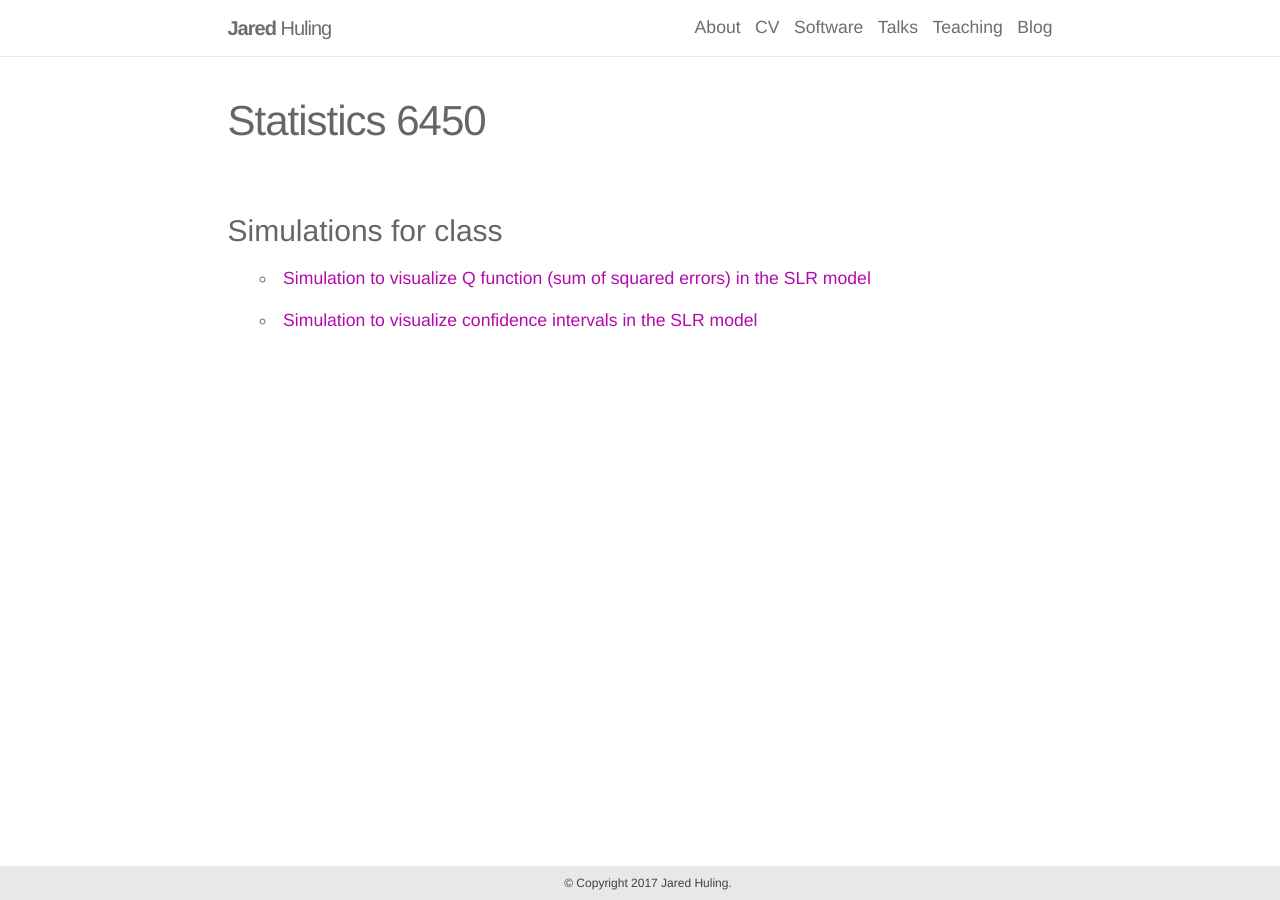
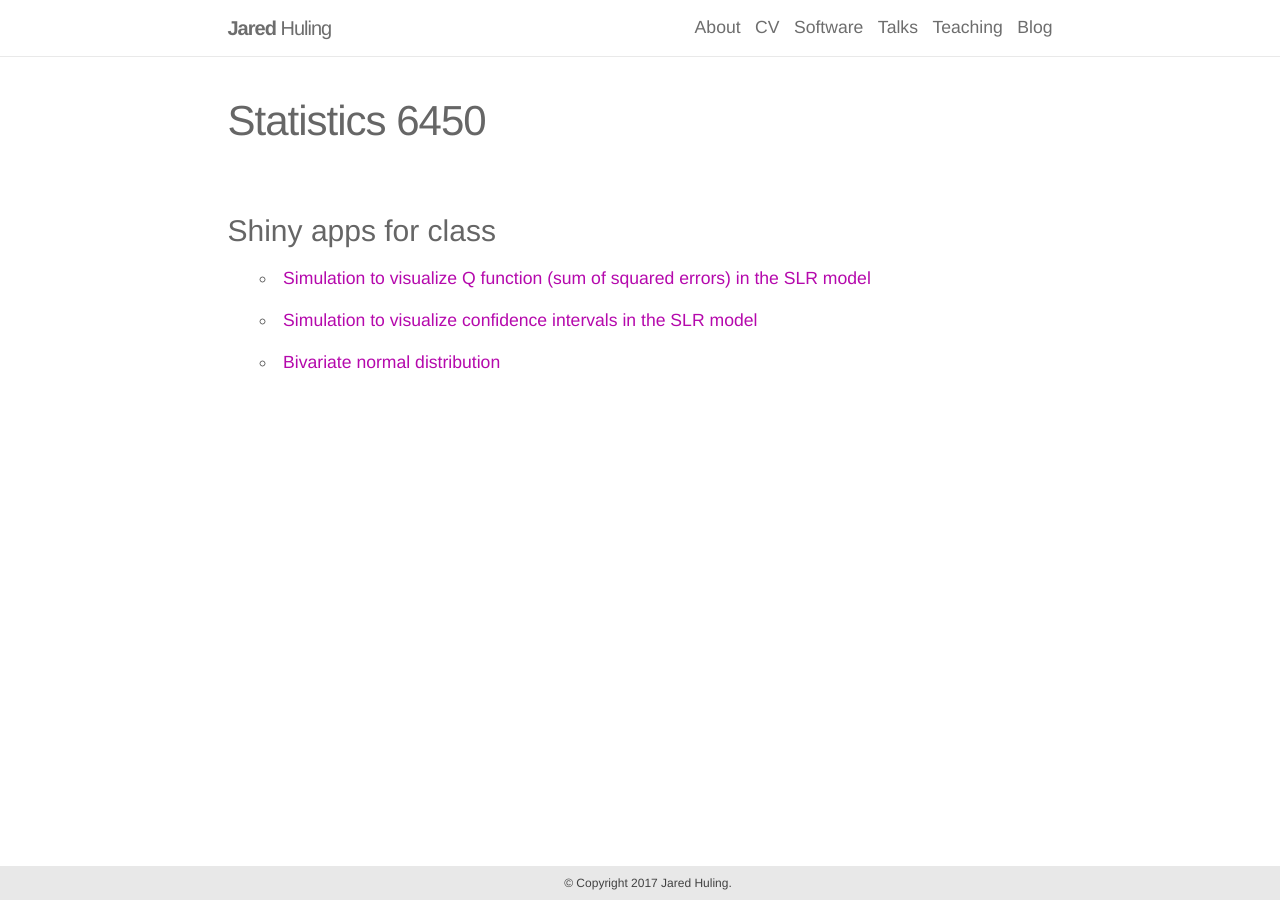
Before and after one commit to jaredhuling/jaredhuling.github.io, a Jekyll site: the page built from _pages/stat6450.md, in a window 1280 px wide. Built offline with Jekyll 4.4.1, drawn with Linux system fonts in a browser that asks for light colours; nearby versions of some CDN libraries.

Commit message:
added link to bivariate normal shiny app

```diff
--- a/_pages/stat6450.md
+++ b/_pages/stat6450.md
@@ -5,7 +5,7 @@ title: Statistics 6450
 description:
 ---
 
-<h3> Simulations for class </h3>
+<h3> Shiny apps for class </h3>
 
 <ul>
 
@@ -21,5 +21,12 @@ description:
 
   </li>
 
+  <li>
+
+  <a class="page-link" href="https://jaredhuling.shinyapps.io/simulation_bivariate_normal/">Bivariate normal distribution</a>
+
+  </li>
+
+
 
 </ul>
```
